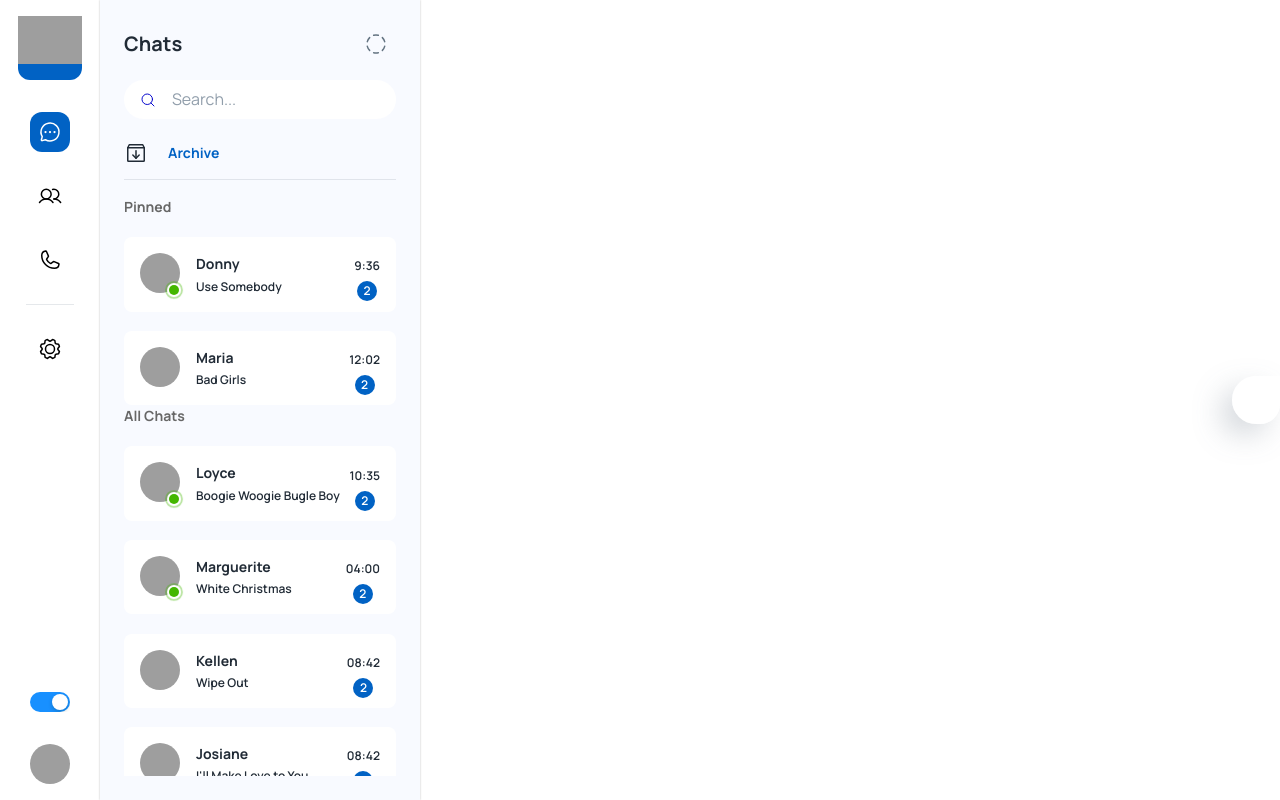
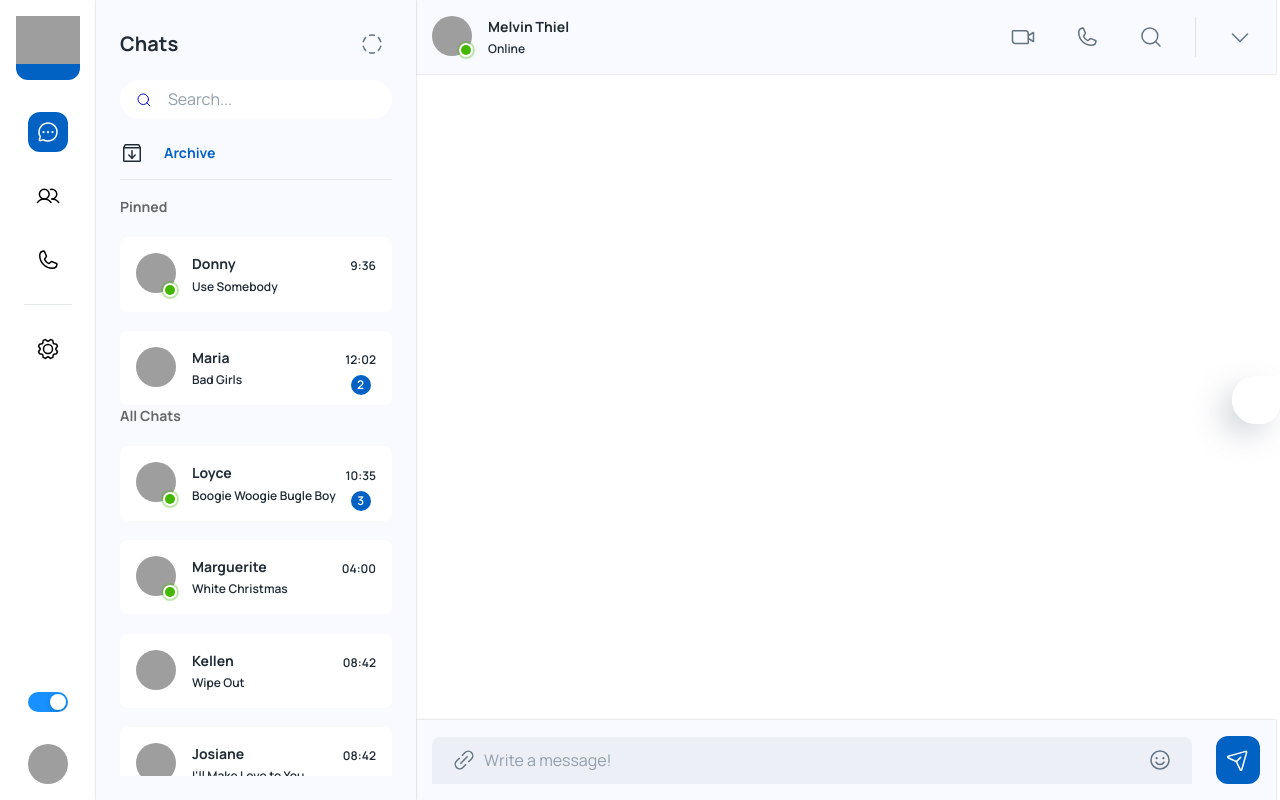
Before and after one commit to shubhambhardwaj07/chat-app, a React (Create React App) app: page /app in a window 1280 px wide. Built offline with nearby package versions, Linux system fonts and the light colour scheme; grey boxes are pictures that could not be loaded; some icons are missing.

Commit message:
layout completed of chat

```diff
--- /dev/null
+++ b/src/components/Conversation/index.js
@@ -0,0 +1,190 @@
+import { faker } from "@faker-js/faker";
+import {
+  Avatar,
+  Badge,
+  Box,
+  Divider,
+  IconButton,
+  InputAdornment,
+  Stack,
+  TextField,
+  Typography,
+} from "@mui/material";
+import { styled, useTheme } from "@mui/material/styles";
+import {
+  CaretDown,
+  LinkSimple,
+  MagnifyingGlass,
+  PaperPlaneTilt,
+  Phone,
+  Smiley,
+  VideoCamera,
+} from "phosphor-react";
+import React from "react";
+
+const StyledBadge = styled(Badge)(({ theme }) => ({
+  "& .MuiBadge-badge": {
+    backgroundColor: "#44b700",
+    color: "#44b700",
+    boxShadow: `0 0 0 2px ${theme.palette.background.paper}`,
+    "&::after": {
+      position: "absolute",
+      top: 0,
+      left: 0,
+      width: "100%",
+      height: "100%",
+      borderRadius: "50%",
+      animation: "ripple 1.2s infinite ease-in-out",
+      border: "1px solid currentColor",
+      content: '""',
+    },
+  },
+  "@keyframes ripple": {
+    "0%": {
+      transform: "scale(.8)",
+      opacity: 1,
+    },
+    "100%": {
+      transform: "scale(2.4)",
+      opacity: 0,
+    },
+  },
+}));
+const StyledInput = styled(TextField)(({ theme }) => ({
+  "& .MuiInputBase-input": {
+    paddingTop: "12px",
+    paddingBottom: "12px",
+  },
+}));
+
+function Conversation() {
+  const theme = useTheme();
+  return (
+    <Stack height={"100%"} maxHeight={"100vh"} width={"auto"}>
+      {/* chat header */}
+      <Box
+        p={2}
+        sx={{
+          //   height: "100px",
+          width: "100%",
+          backgroundColor:
+            theme.palette.mode === "light"
+              ? "#F8FAFF"
+              : theme.palette.background.paper,
+
+          boxShadow: "0 0 2px rgba(0,0,0,0.25)",
+        }}
+      >
+        <Stack
+          alignItems={"center"}
+          direction={"row"}
+          justifyContent={"space-between"}
+          sx={{
+            // height: "100px",
+            width: "100%",
+          }}
+        >
+          <Stack direction={"row"} spacing={2}>
+            <Box>
+              <StyledBadge
+                overlap="circular"
+                anchorOrigin={{
+                  vertical: "bottom",
+                  horizontal: "right",
+                }}
+                variant="dot"
+              >
+                <Avatar
+                  alt={faker.name.fullName()}
+                  src={faker.image.avatar()}
+                />
+              </StyledBadge>
+            </Box>
+            <Stack spacing={0.2}>
+              <Typography variant="subtitle2">
+                {faker.name.fullName()}
+              </Typography>
+              <Typography variant="caption">Online</Typography>
+            </Stack>
+          </Stack>
+          <Stack direction={"row"} alignItems={"center"} spacing={3}>
+            <IconButton>
+              <VideoCamera />
+            </IconButton>
+            <IconButton>
+              <Phone />
+            </IconButton>
+            <IconButton>
+              <MagnifyingGlass />
+            </IconButton>
+            <Divider orientation="vertical" flexItem />
+            <IconButton>
+              <CaretDown />
+            </IconButton>
+          </Stack>
+        </Stack>
+      </Box>
+
+      {/* chat mesg */}
+      <Box sx={{ flexGrow: 1, width: "100%" }}></Box>
+
+      {/* chat footer */}
+      <Box
+        p={2}
+        sx={{
+          width: "100%",
+          backgroundColor:
+            theme.palette.mode === "light"
+              ? "#F8FAFF"
+              : theme.palette.background.paper,
+          boxShadow: "0 0 2px rgba(0,0,0,0.25)",
+        }}
+      >
+        <Stack direction={"row"} alignItems={"center"} spacing={3}>
+          <StyledInput
+            fullWidth
+            placeholder="Write a message!"
+            variant="filled"
+            InputProps={{
+              disableUnderline: true,
+              startAdornment: (
+                <InputAdornment>
+                  <IconButton>
+                    <LinkSimple />
+                  </IconButton>
+                </InputAdornment>
+              ),
+              endAdornment: (
+                <InputAdornment>
+                  <IconButton>
+                    <Smiley />
+                  </IconButton>
+                </InputAdornment>
+              ),
+            }}
+          />
+          <Box
+            sx={{
+              height: "48px",
+              width: "48px",
+              backgroundColor: theme.palette.primary.main,
+              borderRadius: 1.5,
+            }}
+          >
+            <Stack
+              sx={{ height: "100%", width: "100%" }}
+              alignItems={"center"}
+              justifyContent={"center"}
+            >
+              <IconButton>
+                <PaperPlaneTilt color="#fff" />
+              </IconButton>
+            </Stack>
+          </Box>
+        </Stack>
+      </Box>
+    </Stack>
+  );
+}
+
+export default Conversation;
--- a/src/layouts/dashboard/index.js
+++ b/src/layouts/dashboard/index.js
@@ -59,7 +59,7 @@
   const { onToggleMode } = useSettings();
   console.log(theme);
   return (
-    <>
+    <Stack direction="row">
       <Box
         sx={{
           backgroundColor: theme.palette.background.paper,
@@ -176,7 +176,7 @@
         </Stack>
       </Box>
       <Outlet />
-    </>
+    </Stack>
   );
 };
 
--- a/src/pages/dashboard/Chats.js
+++ b/src/pages/dashboard/Chats.js
@@ -82,7 +82,7 @@
           <Typography sx={{ fontWeight: 600 }} variant="caption">
             {time}
           </Typography>
-          <Badge color="primary" badgeContent={2}></Badge>
+          <Badge color="primary" badgeContent={unread}></Badge>
         </Stack>
       </Stack>
     </Box>
@@ -121,10 +121,10 @@
   return (
     <Box
       sx={{
-        position: "fixed",
+        position: "relative",
         height: "100vh",
-        top: "0px",
-        left: "100px",
+        // top: "0px",
+        // left: "100px",
         width: "320px",
         backgroundColor:
           theme.palette.mode === "light"
--- a/src/pages/dashboard/GeneralApp.js
+++ b/src/pages/dashboard/GeneralApp.js
@@ -1,11 +1,27 @@
 import React from "react";
 import Chats from "./Chats";
+import { Box, Stack } from "@mui/material";
+import { useTheme } from "@mui/material/styles";
+import Conversation from "../../components/Conversation";
 
 const GeneralApp = () => {
+  const theme = useTheme();
   return (
-    <>
+    <Stack direction={"row"} sx={{ width: "100%" }}>
       <Chats />
-    </>
+      <Box
+        sx={{
+          height: "100%",
+          width: `calc(100vw - 420px)`,
+          backgroundColor:
+            theme.palette.mode === "light"
+              ? "#fff"
+              : theme.palette.background.default,
+        }}
+      >
+        <Conversation />
+      </Box>
+    </Stack>
   );
 };
 
```
